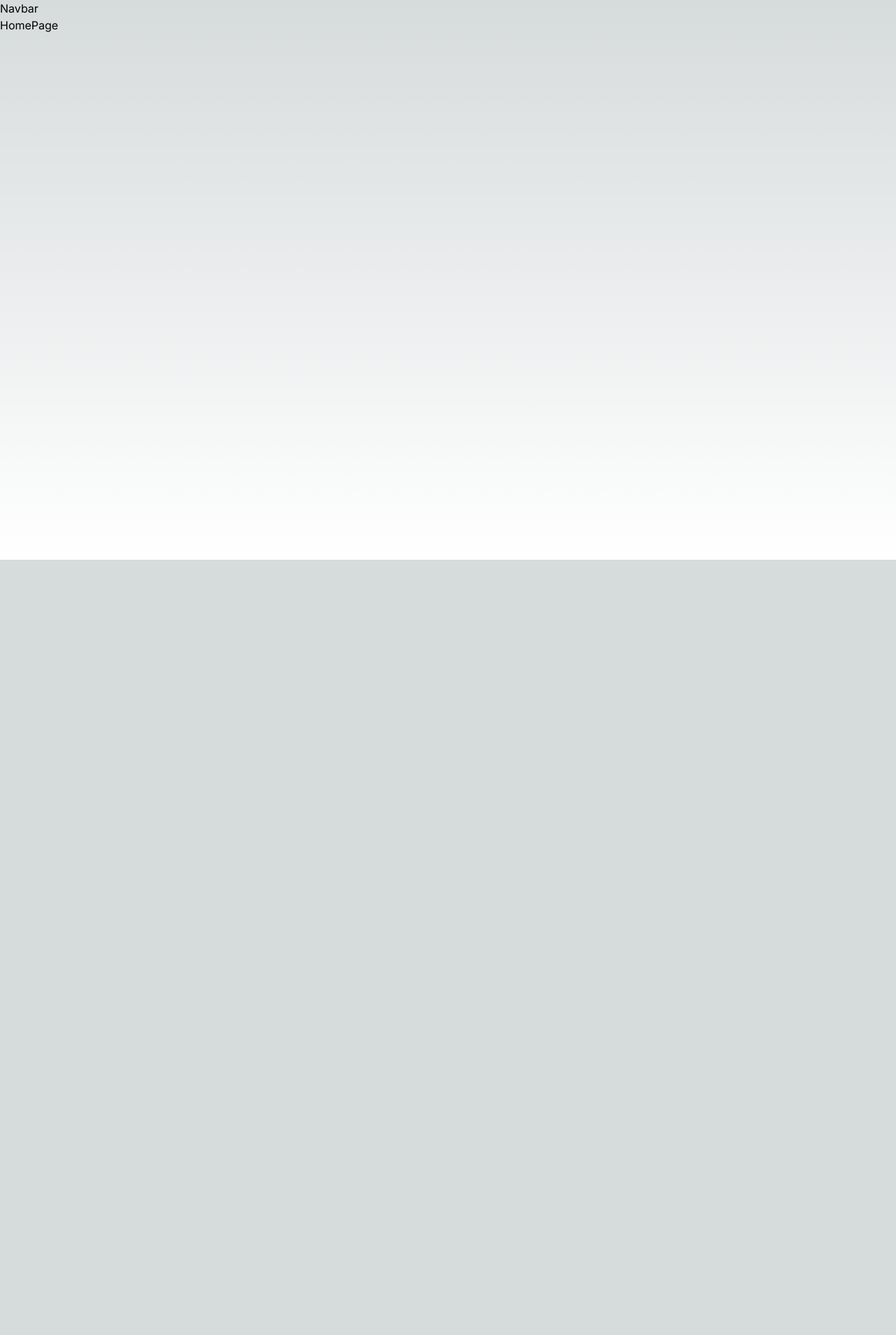
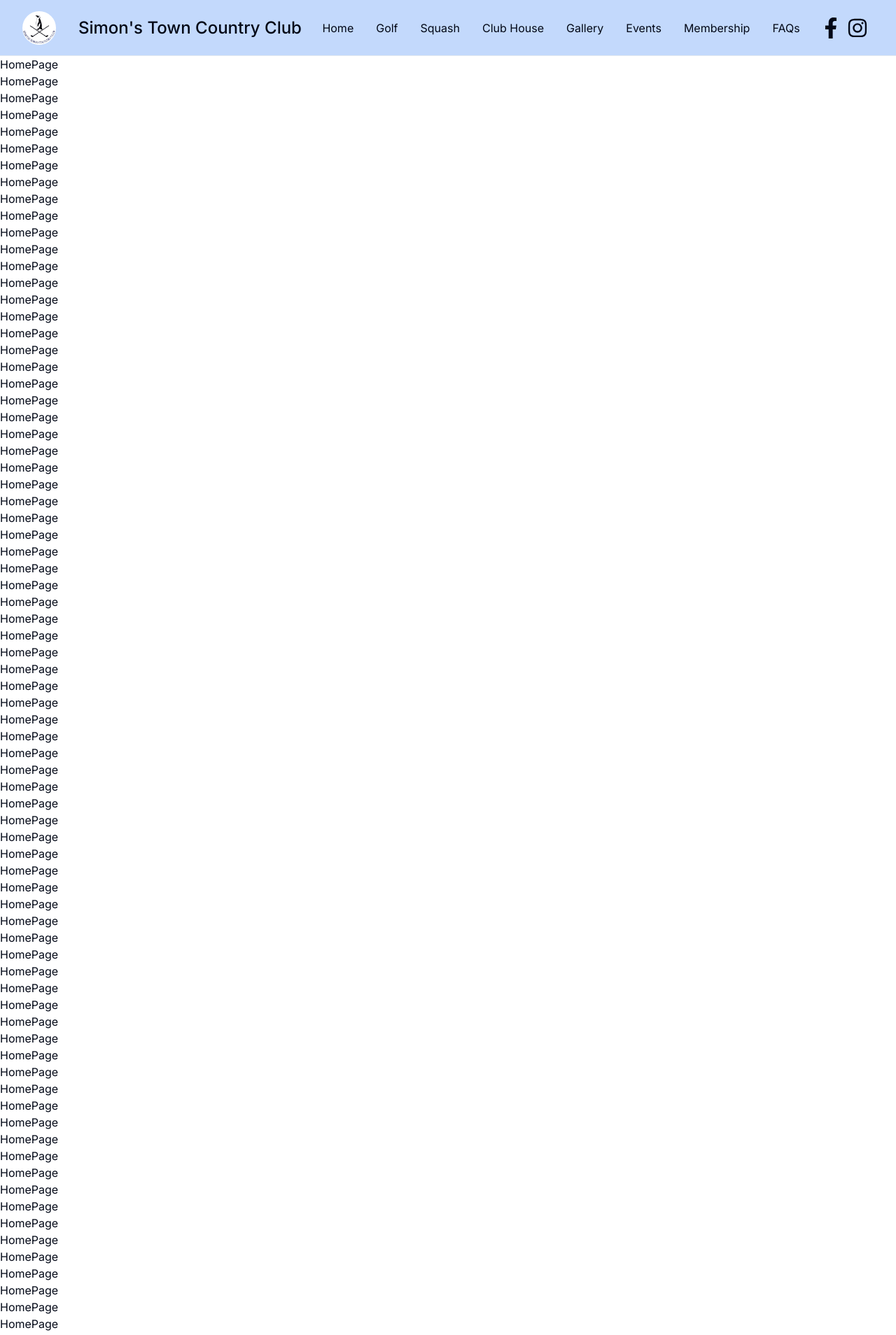
Before and after one commit to dylankoevort/simons-golf, a Next.js app: page / in a window 1280 px wide. Shown: the top 1908 px of the page at 70% size. Before the commit the page ends 800 px from the top, so only its background shows below. Built offline with nearby package versions, Linux system fonts and the light colour scheme.

Commit message:
Navbar complete

```diff
--- a/app/(home)/layout.jsx
+++ b/app/(home)/layout.jsx
@@ -1,5 +1,5 @@
-import Navbar from "@/components/Navbar";
 import React from "react";
+import Navbar from "@/components/navbar";
 
 const HomeLayout = ({ children }) => {
   return (
--- a/app/(home)/page.jsx
+++ b/app/(home)/page.jsx
@@ -1,7 +1,99 @@
 import React from "react";
 
 const HomePage = () => {
-  return <div>HomePage</div>;
+  return (
+    <>
+      <div>HomePage</div>
+      <div>HomePage</div>
+      <div>HomePage</div>
+      <div>HomePage</div>
+      <div>HomePage</div>
+      <div>HomePage</div>
+      <div>HomePage</div>
+      <div>HomePage</div>
+      <div>HomePage</div>
+      <div>HomePage</div>
+      <div>HomePage</div>
+      <div>HomePage</div>
+      <div>HomePage</div>
+      <div>HomePage</div>
+      <div>HomePage</div>
+      <div>HomePage</div>
+      <div>HomePage</div>
+      <div>HomePage</div>
+      <div>HomePage</div>
+      <div>HomePage</div>
+      <div>HomePage</div>
+      <div>HomePage</div>
+      <div>HomePage</div>
+      <div>HomePage</div>
+      <div>HomePage</div>
+      <div>HomePage</div>
+      <div>HomePage</div>
+      <div>HomePage</div>
+      <div>HomePage</div>
+      <div>HomePage</div>
+      <div>HomePage</div>
+      <div>HomePage</div>
+      <div>HomePage</div>
+      <div>HomePage</div>
+      <div>HomePage</div>
+      <div>HomePage</div>
+      <div>HomePage</div>
+      <div>HomePage</div>
+      <div>HomePage</div>
+      <div>HomePage</div>
+      <div>HomePage</div>
+      <div>HomePage</div>
+      <div>HomePage</div>
+      <div>HomePage</div>
+      <div>HomePage</div>
+      <div>HomePage</div>
+      <div>HomePage</div>
+      <div>HomePage</div>
+      <div>HomePage</div>
+      <div>HomePage</div>
+      <div>HomePage</div>
+      <div>HomePage</div>
+      <div>HomePage</div>
+      <div>HomePage</div>
+      <div>HomePage</div>
+      <div>HomePage</div>
+      <div>HomePage</div>
+      <div>HomePage</div>
+      <div>HomePage</div>
+      <div>HomePage</div>
+      <div>HomePage</div>
+      <div>HomePage</div>
+      <div>HomePage</div>
+      <div>HomePage</div>
+      <div>HomePage</div>
+      <div>HomePage</div>
+      <div>HomePage</div>
+      <div>HomePage</div>
+      <div>HomePage</div>
+      <div>HomePage</div>
+      <div>HomePage</div>
+      <div>HomePage</div>
+      <div>HomePage</div>
+      <div>HomePage</div>
+      <div>HomePage</div>
+      <div>HomePage</div>
+      <div>HomePage</div>
+      <div>HomePage</div>
+      <div>HomePage</div>
+      <div>HomePage</div>
+      <div>HomePage</div>
+      <div>HomePage</div>
+      <div>HomePage</div>
+      <div>HomePage</div>
+      <div>HomePage</div>
+      <div>HomePage</div>
+      <div>HomePage</div>
+      <div>HomePage</div>
+      <div>HomePage</div>
+    </>
+  );
 };
 
 export default HomePage;
--- a/app/globals.css
+++ b/app/globals.css
@@ -2,32 +2,87 @@
 @tailwind components;
 @tailwind utilities;
 
-html,
-body,
-:root {
-  height: 100%;
-}
+@layer base {
+  :root {
+    --background: 0 0% 100%;
+    --foreground: 222.2 84% 4.9%;
 
-:root {
-  --foreground-rgb: 0, 0, 0;
-  --background-start-rgb: 214, 219, 220;
-  --background-end-rgb: 255, 255, 255;
-}
+    --card: 0 0% 100%;
+    --card-foreground: 222.2 84% 4.9%;
 
-@media (prefers-color-scheme: dark) {
-  :root {
-    --foreground-rgb: 255, 255, 255;
-    --background-start-rgb: 0, 0, 0;
-    --background-end-rgb: 0, 0, 0;
+    --popover: 0 0% 100%;
+    --popover-foreground: 222.2 84% 4.9%;
+
+    --primary: 222.2 47.4% 11.2%;
+    --primary-foreground: 210 40% 98%;
+
+    --secondary: 210 40% 96.1%;
+    --secondary-foreground: 222.2 47.4% 11.2%;
+
+    --muted: 210 40% 96.1%;
+    --muted-foreground: 215.4 16.3% 46.9%;
+
+    --accent: 210 40% 96.1%;
+    --accent-foreground: 222.2 47.4% 11.2%;
+
+    --destructive: 0 84.2% 60.2%;
+    --destructive-foreground: 210 40% 98%;
+
+    --border: 214.3 31.8% 91.4%;
+    --input: 214.3 31.8% 91.4%;
+    --ring: 222.2 84% 4.9%;
+
+    --radius: 0.5rem;
+  }
+
+  .dark {
+    --background: 222.2 84% 4.9%;
+    --foreground: 210 40% 98%;
+
+    --card: 222.2 84% 4.9%;
+    --card-foreground: 210 40% 98%;
+
+    --popover: 222.2 84% 4.9%;
+    --popover-foreground: 210 40% 98%;
+
+    --primary: 210 40% 98%;
+    --primary-foreground: 222.2 47.4% 11.2%;
+
+    --secondary: 217.2 32.6% 17.5%;
+    --secondary-foreground: 210 40% 98%;
+
+    --muted: 217.2 32.6% 17.5%;
+    --muted-foreground: 215 20.2% 65.1%;
+
+    --accent: 217.2 32.6% 17.5%;
+    --accent-foreground: 210 40% 98%;
+
+    --destructive: 0 62.8% 30.6%;
+    --destructive-foreground: 210 40% 98%;
+
+    --border: 217.2 32.6% 17.5%;
+    --input: 217.2 32.6% 17.5%;
+    --ring: 212.7 26.8% 83.9%;
   }
 }
 
-body {
-  color: rgb(var(--foreground-rgb));
-  background: linear-gradient(
-      to bottom,
-      transparent,
-      rgb(var(--background-end-rgb))
-    )
-    rgb(var(--background-start-rgb));
+@layer base {
+  * {
+    @apply border-border;
+  }
+  body {
+    @apply bg-background text-foreground;
+  }
 }
+
+body::-webkit-scrollbar {
+  width: 4px;
+}
+
+body::-webkit-scrollbar-track {
+  background: #1a1a1a;
+}
+
+body::-webkit-scrollbar-thumb {
+  background: #636363;
+}
--- a/components/navbar.jsx
+++ b/components/navbar.jsx
@@ -1,7 +1,98 @@
-import React from "react";
+"use client";
+
+import React, { useState } from "react";
+import { navItems } from "@/constants";
+import { Link } from "react-scroll";
+import { TfiClose } from "react-icons/tfi";
+import { SlMenu } from "react-icons/sl";
+import { FaFacebookF, FaInstagram } from "react-icons/fa";
 
 const Navbar = () => {
-  return <div>Navbar</div>;
+  const [isMenuOpen, setIsMenuOpen] = useState(true);
+
+  const toggleMenuOpen = () => {
+    setIsMenuOpen(!isMenuOpen);
+  };
+
+  return (
+    <>
+      <nav
+        className="top-0 sticky z-50 flex justify-between md:justify-between items-center md:h-20 mx-auto py-4 px-4 lg:px-8 md:py-8
+      bg-blue-500 backdrop-filter backdrop-blur-lg bg-opacity-10 md:bg-opacity-30 md:border-b firefox:bg-opacity-30"
+      >
+        <div className="flex justify-center items-center">
+          <img
+            src="/icon.png"
+            alt=""
+            className="rounded-full h-12 w-12 xl:mr-8"
+          />
+          <h1 className="hidden xl:block text-2xl font-medium">
+            Simon's Town Country Club
+          </h1>
+        </div>
+
+        <ul className="hidden md:flex w-fit">
+          {navItems.map((item) => (
+            <a
+              key={item.href}
+              href={item.href}
+              target="_self"
+              rel="noreferrer"
+              className={`p-3 lg:p-4 hover:cursor-pointer flex justify-center items-center no-underline hover:underline underline-offset-4`}
+            >
+              {item.name}
+            </a>
+          ))}
+        </ul>
+        <div className="hidden lg:flex">
+          <a
+            href="https://www.facebook.com/STCountryClub/"
+            target="_blank"
+            rel="noreferrer"
+          >
+            <FaFacebookF size={30} className="mr-2 hover:cursor-pointer" />
+          </a>
+          <a
+            href="https://www.instagram.com/simonstowncountryclub/"
+            target="_blank"
+            rel="noreferrer"
+          >
+            <FaInstagram size={30} className="mr-2 hover:cursor-pointer" />
+          </a>
+        </div>
+        <SlMenu
+          size={20}
+          className="md:hidden font-thin"
+          onClick={toggleMenuOpen}
+        />
+      </nav>
+      <nav
+        className={
+          isMenuOpen
+            ? "fixed left-0 top-0 w-full h-full bg-slate-100 ease-in-out duration-300 md:hidden z-50"
+            : "fixed top-[-100%]"
+        }
+      >
+        <div className="py-4 px-8 flex justify-between items-center">
+          <img src="/icon.png" alt="" className="rounded-full h-12 w-12" />
+          <TfiClose size={20} className="font-thin" onClick={toggleMenuOpen} />
+        </div>
+        <ul className="mt-20">
+          {navItems.map((item) => (
+            <a
+              key={item.href}
+              href={item.href}
+              target="_self"
+              rel="noreferrer"
+              className={`p-4 hover:cursor-pointer flex justify-center items-center text-xl no-underline`}
+            >
+              {item.name}
+            </a>
+          ))}
+        </ul>
+      </nav>
+    </>
+  );
 };
 
 export default Navbar;
--- /dev/null
+++ b/constants.js
@@ -0,0 +1,34 @@
+export const navItems = [
+  {
+    name: "Home",
+    href: "/",
+  },
+  {
+    name: "Golf",
+    href: "/golf",
+  },
+  {
+    name: "Squash",
+    href: "/squash",
+  },
+  {
+    name: "Club House",
+    href: "/facilities",
+  },
+  {
+    name: "Gallery",
+    href: "/gallery",
+  },
+  {
+    name: "Events",
+    href: "/events",
+  },
+  {
+    name: "Membership",
+    href: "/membership",
+  },
+  {
+    name: "FAQs",
+    href: "/faq",
+  },
+];
--- /dev/null
+++ b/lib/utils.js
@@ -0,0 +1,6 @@
+import { clsx } from "clsx"
+import { twMerge } from "tailwind-merge"
+
+export function cn(...inputs) {
+  return twMerge(clsx(inputs))
+}
--- a/tailwind.config.js
+++ b/tailwind.config.js
@@ -1,16 +1,76 @@
 /** @type {import('tailwindcss').Config} */
-export const content = [
-  "./pages/**/*.{js,ts,jsx,tsx,mdx}",
-  "./components/**/*.{js,ts,jsx,tsx,mdx}",
-  "./app/**/*.{js,ts,jsx,tsx,mdx}",
-];
-export const theme = {
-  extend: {
-    backgroundImage: {
-      "gradient-radial": "radial-gradient(var(--tw-gradient-stops))",
-      "gradient-conic":
-        "conic-gradient(from 180deg at 50% 50%, var(--tw-gradient-stops))",
+module.exports = {
+  darkMode: ["class"],
+  content: [
+    './pages/**/*.{js,jsx}',
+    './components/**/*.{js,jsx}',
+    './app/**/*.{js,jsx}',
+    './src/**/*.{js,jsx}',
+	],
+  theme: {
+    container: {
+      center: true,
+      padding: "2rem",
+      screens: {
+        "2xl": "1400px",
+      },
+    },
+    extend: {
+      colors: {
+        border: "hsl(var(--border))",
+        input: "hsl(var(--input))",
+        ring: "hsl(var(--ring))",
+        background: "hsl(var(--background))",
+        foreground: "hsl(var(--foreground))",
+        primary: {
+          DEFAULT: "hsl(var(--primary))",
+          foreground: "hsl(var(--primary-foreground))",
+        },
+        secondary: {
+          DEFAULT: "hsl(var(--secondary))",
+          foreground: "hsl(var(--secondary-foreground))",
+        },
+        destructive: {
+          DEFAULT: "hsl(var(--destructive))",
+          foreground: "hsl(var(--destructive-foreground))",
+        },
+        muted: {
+          DEFAULT: "hsl(var(--muted))",
+          foreground: "hsl(var(--muted-foreground))",
+        },
+        accent: {
+          DEFAULT: "hsl(var(--accent))",
+          foreground: "hsl(var(--accent-foreground))",
+        },
+        popover: {
+          DEFAULT: "hsl(var(--popover))",
+          foreground: "hsl(var(--popover-foreground))",
+        },
+        card: {
+          DEFAULT: "hsl(var(--card))",
+          foreground: "hsl(var(--card-foreground))",
+        },
+      },
+      borderRadius: {
+        lg: "var(--radius)",
+        md: "calc(var(--radius) - 2px)",
+        sm: "calc(var(--radius) - 4px)",
+      },
+      keyframes: {
+        "accordion-down": {
+          from: { height: 0 },
+          to: { height: "var(--radix-accordion-content-height)" },
+        },
+        "accordion-up": {
+          from: { height: "var(--radix-accordion-content-height)" },
+          to: { height: 0 },
+        },
+      },
+      animation: {
+        "accordion-down": "accordion-down 0.2s ease-out",
+        "accordion-up": "accordion-up 0.2s ease-out",
+      },
     },
   },
-};
-export const plugins = [];
+  plugins: [require("tailwindcss-animate")],
+}
```
Also changed, not shown: package.json (+10 -2 lines), tsconfig.json (deleted, +0 -34 lines), components.json (added), 2 other files (tests, documents, lock files or other folders).
